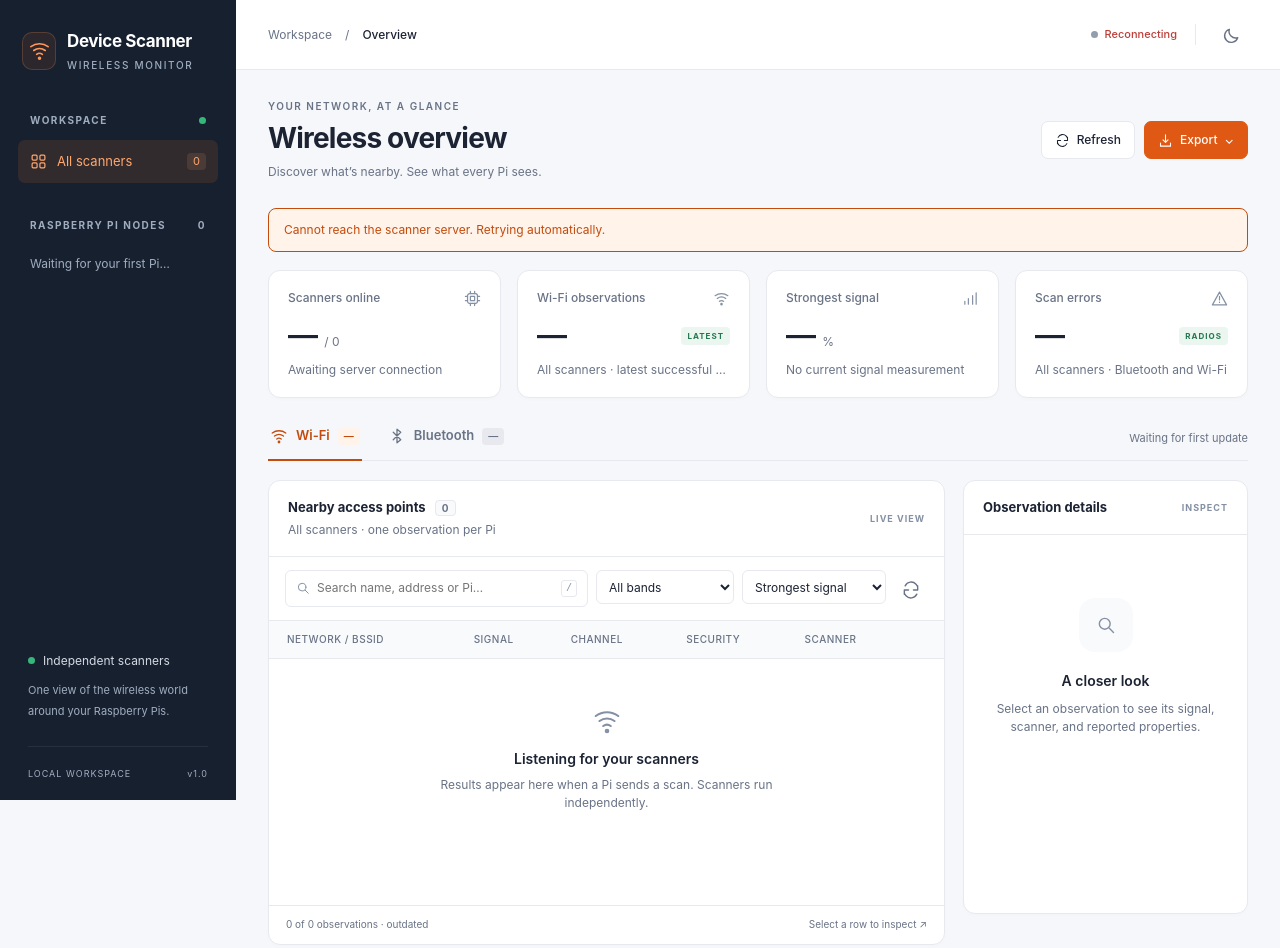
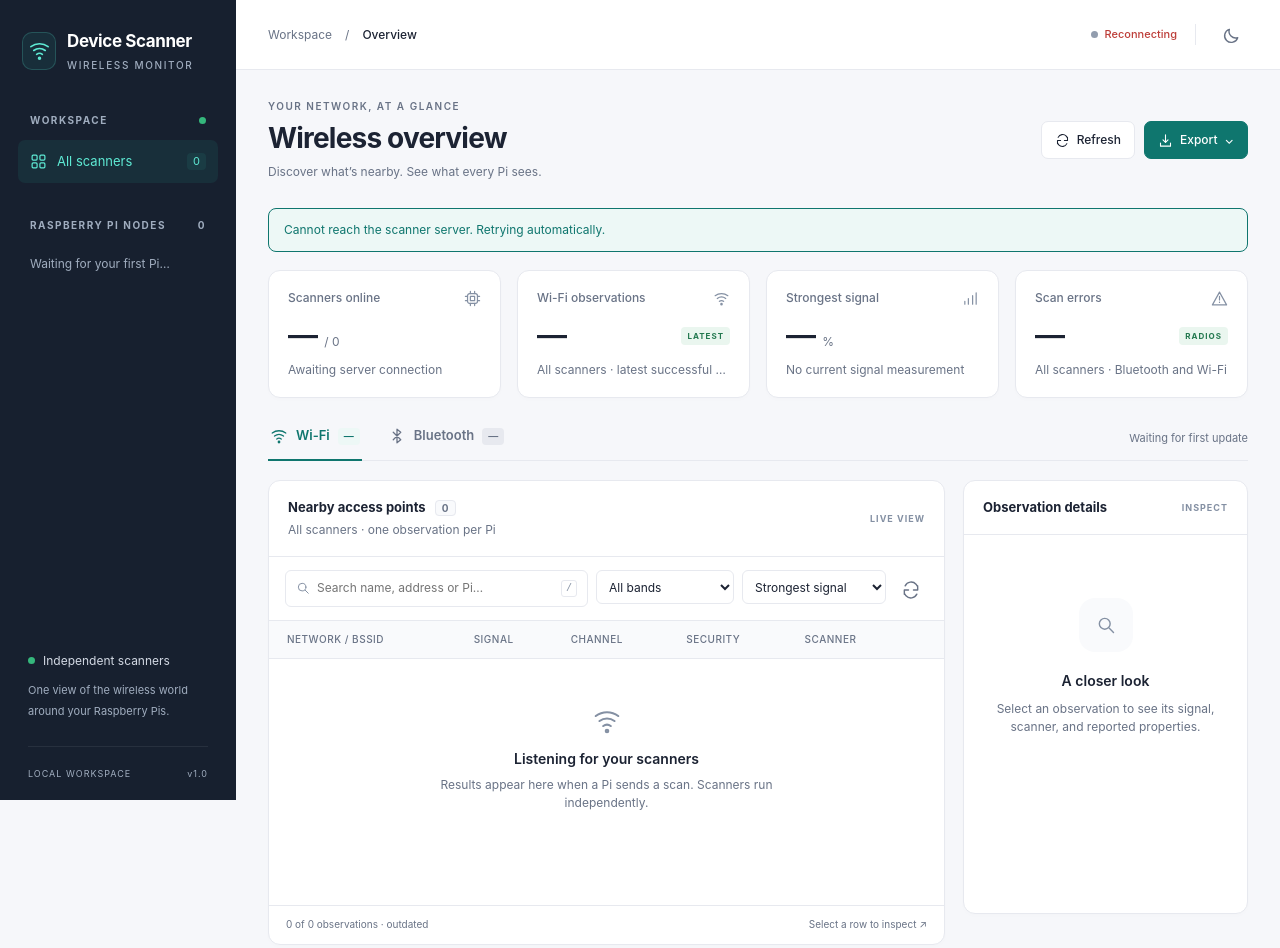
Before and after one commit to Ag05ccc/device-scanner, a website: page device_scanner/static/index.html in a window 1280 px wide. Shown: the top 948 px of the page. Drawn offline with Linux system fonts and the light colour scheme; no server answers.

Commit message:
Replace orange dashboard accents with teal

```diff
--- a/device_scanner/static/styles.css
+++ b/device_scanner/static/styles.css
@@ -5,16 +5,18 @@
   font-synthesis: none;
   --page: #f6f7fa; --surface: #fff; --surface-soft: #f9fafc; --line: #e7e9ef;
   --text: #1c2333; --muted: #697386; --subtle: #8490a3;
-  --accent: #c44b0b; --accent-solid: #df5914; --accent-soft: #fff3ea;
+  --accent: #0f766e; --accent-solid: #0f766e; --accent-soft: #edf8f6;
   --green: #23784f; --green-soft: #eaf6ef; --red: #bd3d38; --red-soft: #fff0ee;
   --sidebar: #17202f; --sidebar-text: #d3d9e4; --sidebar-muted: #a0adbf;
+  --sidebar-accent: #5eead4; --sidebar-accent-soft: #2dd4bf14; --sidebar-accent-border: #5eead433;
+  --sidebar-error: #fda4af;
   --shadow: 0 2px 4px #19233b03; --radius: 12px;
 }
 :root[data-theme="dark"] {
   color-scheme: dark;
   --page: #111722; --surface: #1b2432; --surface-soft: #202b3b; --line: #303c4e;
   --text: #e9eef7; --muted: #a5b3c7; --subtle: #9ba9bb;
-  --accent: #ffac75; --accent-solid: #e86b2b; --accent-soft: #3b2b25;
+  --accent: #5eead4; --accent-solid: #0f766e; --accent-soft: #183833;
   --green: #7ad7a2; --green-soft: #21392f; --red: #ff9d93; --red-soft: #3e292c;
   --sidebar: #0d131e; --sidebar-text: #d3d9e4; --sidebar-muted: #a0adbf;
   --shadow: none;
@@ -39,15 +41,15 @@ h1, h2, h3, p { margin: 0; }
 .shell { display: grid; grid-template-columns: 236px minmax(0, 1fr); min-height: 100vh; }
 .sidebar { background: var(--sidebar); color: var(--sidebar-text); padding: 29px 18px 20px; display: flex; flex-direction: column; position: sticky; top: 0; height: 100vh; overflow: auto; }
 .brand { display: flex; align-items: center; gap: 11px; text-decoration: none; color: #fff; font-size: 17px; font-weight: 650; letter-spacing: -.4px; padding: 0 4px 40px; }
-.brand-mark { width: 34px; height: 38px; color: #ff975a; display: grid; place-items: center; background: #e36b1f1a; border: 1px solid #ff975a35; border-radius: 10px; }
+.brand-mark { width: 34px; height: 38px; color: var(--sidebar-accent); display: grid; place-items: center; background: var(--sidebar-accent-soft); border: 1px solid var(--sidebar-accent-border); border-radius: 10px; }
 .brand-mark .icon { width: 23px; height: 23px; }
 .brand small { display: block; color: var(--sidebar-muted); font-size: 10px; letter-spacing: 1.65px; font-weight: 500; margin-top: 3px; }
 .sidebar-label { font-size: 10px; letter-spacing: 1.5px; font-weight: 650; color: var(--sidebar-muted); display: flex; justify-content: space-between; align-items: center; padding: 0 12px; margin-bottom: 12px; }
 .live-dot, .status-dot { display: inline-block; width: 7px; height: 7px; border-radius: 50%; background: #35b77c; flex-shrink: 0; }
 .scope-button { display: flex; width: 100%; align-items: center; gap: 10px; color: var(--sidebar-text); background: none; border-radius: 7px; padding: 12px; text-align: left; font-size: 13px; }
-.scope-button.active { background: #ed792e20; color: #ffa76d; }
+.scope-button.active { background: var(--sidebar-accent-soft); color: var(--sidebar-accent); }
 .scope-button .icon { width: 17px; height: 17px; }
-.pill { margin-left: auto; background: #ffae7920; padding: 0 6px; border-radius: 4px; font-size: 11px; }
+.pill { margin-left: auto; background: var(--sidebar-accent-soft); padding: 0 6px; border-radius: 4px; font-size: 11px; }
 .node-label { margin-top: 35px; }
 .node-list { display: grid; gap: 7px; }
 .node-button { display: grid; grid-template-columns: 30px minmax(0, 1fr) auto; align-items: center; gap: 9px; width: 100%; text-align: left; padding: 12px 10px; border-radius: 8px; background: transparent; color: var(--sidebar-text); border: 1px solid transparent; }
@@ -60,8 +62,8 @@ h1, h2, h3, p { margin: 0; }
 .node-state { display: flex; align-items: center; gap: 5px; color: #90d2ab; font-size: 10px; }
 .node-state.offline { color: #b6becc; }
 .node-state.offline .status-dot, .connection.disconnected .status-dot { background: #929dae; }
-.node-state.error { color: #ffad88; }
-.node-state.error .status-dot { background: #ffad88; }
+.node-state.error { color: var(--sidebar-error); }
+.node-state.error .status-dot { background: var(--sidebar-error); }
 .sidebar-empty { padding: 10px 12px; font-size: 12px; color: var(--sidebar-muted); }
 .sidebar-bottom { margin-top: auto; padding: 40px 10px 0; font-size: 11px; }
 .sidebar-status { display: flex; gap: 8px; align-items: center; font-size: 12px; }
```
